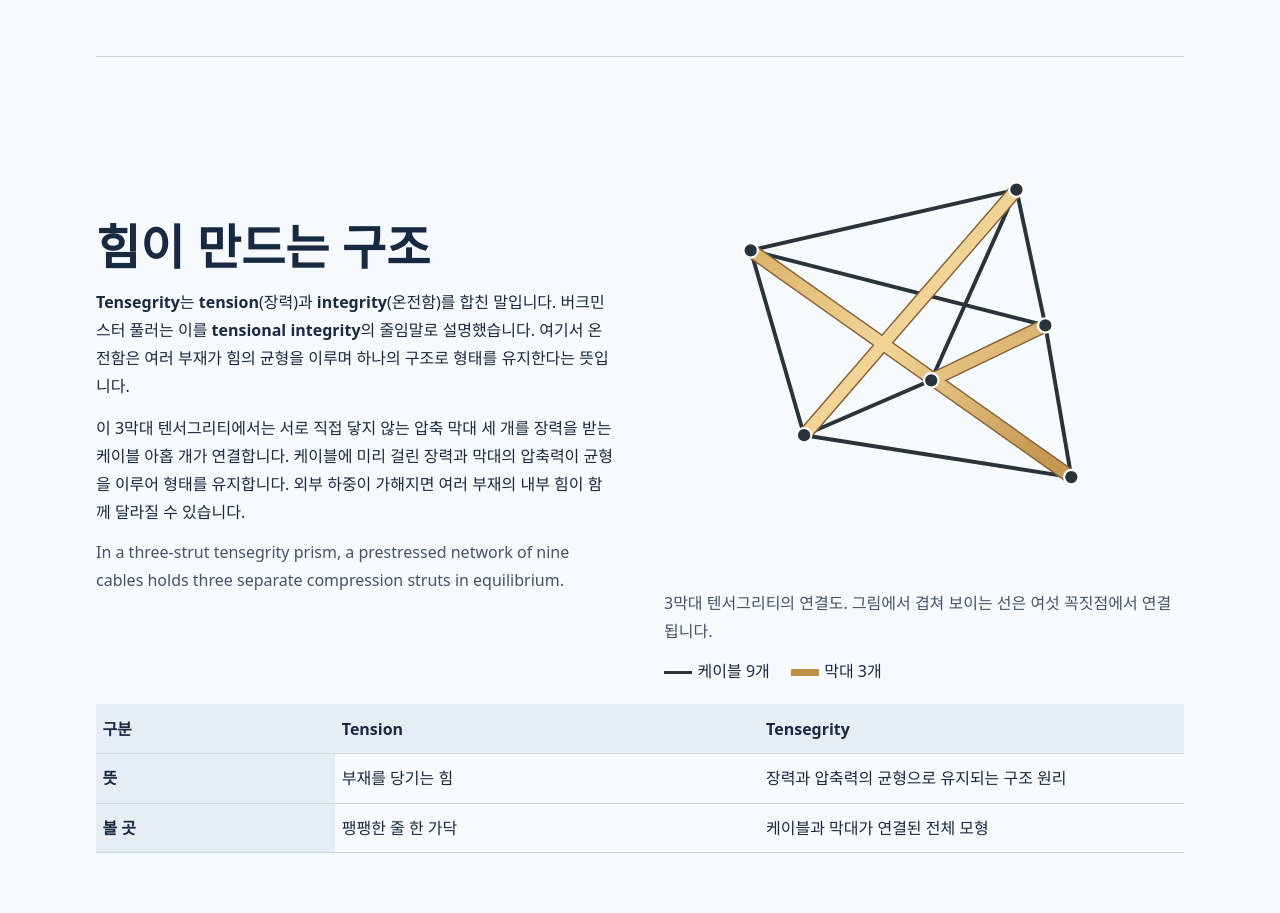
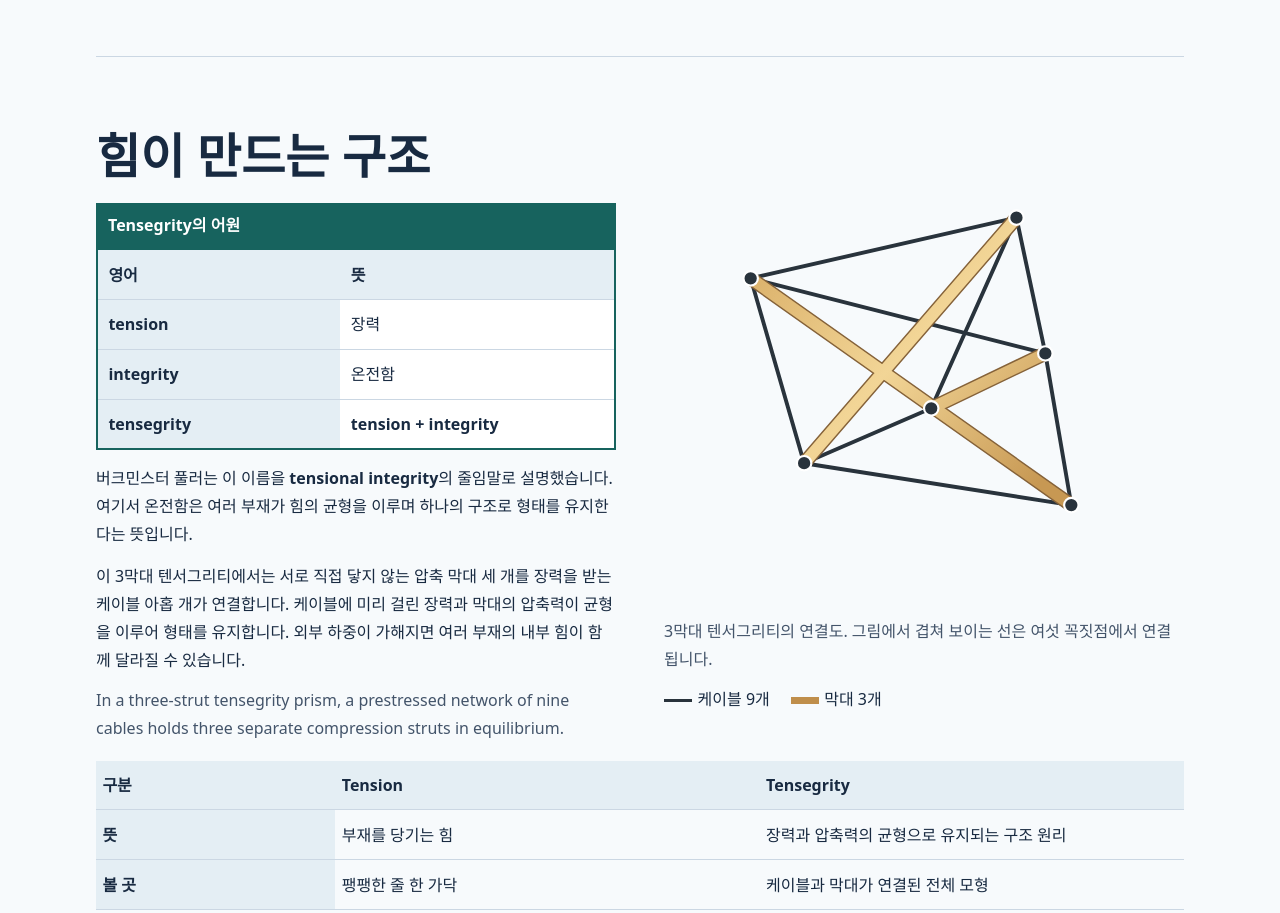
Before and after one commit to cocojin753-prog/study-at, a plain HTML site: page lessons/tension-tensegrity.html in a window 1280 px wide. Shown: the part 1260-2173 px from the top of the page. Drawn offline with Linux system fonts and the light colour scheme.

Commit message:
Highlight the origin of tensegrity in a table

```diff
--- a/lessons/tension-tensegrity.html
+++ b/lessons/tension-tensegrity.html
@@ -42,7 +42,16 @@
 <rect x="84" y="40" width="152" height="20" rx="3" fill="#17635e"/><path class="force" d="M26 50h52m-12-9 12 9-12 9M294 50h-52m12-9-12 9 12 9"/>
 </svg><figcaption>막대의 양 끝을 안쪽으로 누르면 막대 내부에 압축력이 생깁니다. 그림의 화살표는 각 부재의 끝에 가해지는 힘을 나타냅니다.</figcaption><p class="english" lang="en">Compression pushes the ends of a member toward each other.</p></figure>
 </div></section>
-<section class="wrap block" id="structure"><div class="hero-grid"><div><h2>힘이 만드는 구조</h2><p><strong lang="en">Tensegrity</strong>는 <strong lang="en">tension</strong>(장력)과 <strong lang="en">integrity</strong>(온전함)를 합친 말입니다. 버크민스터 풀러는 이를 <strong lang="en">tensional integrity</strong>의 줄임말로 설명했습니다. 여기서 온전함은 여러 부재가 힘의 균형을 이루며 하나의 구조로 형태를 유지한다는 뜻입니다.</p><p>이 3막대 텐서그리티에서는 서로 직접 닿지 않는 압축 막대 세 개를 장력을 받는 케이블 아홉 개가 연결합니다. 케이블에 미리 걸린 장력과 막대의 압축력이 균형을 이루어 형태를 유지합니다. 외부 하중이 가해지면 여러 부재의 내부 힘이 함께 달라질 수 있습니다.</p><p class="english" lang="en">In a three-strut tensegrity prism, a prestressed network of nine cables holds three separate compression struts in equilibrium.</p></div>
+<section class="wrap block" id="structure"><div class="hero-grid"><div><h2>힘이 만드는 구조</h2><table style="border:2px solid #17635e;background:#fff">
+<caption style="caption-side:top;text-align:left;padding:.55rem .75rem;background:#17635e;color:#fff;font-weight:700"><span lang="en">Tensegrity</span>의 어원</caption>
+<thead><tr><th scope="col" style="width:47%;padding-inline:.65rem">영어</th><th scope="col" style="padding-inline:.65rem">뜻</th></tr></thead>
+<tbody>
+<tr><th scope="row" lang="en" style="padding-inline:.65rem">tension</th><td style="padding-inline:.65rem">장력</td></tr>
+<tr><th scope="row" lang="en" style="padding-inline:.65rem">integrity</th><td style="padding-inline:.65rem">온전함</td></tr>
+<tr><th scope="row" lang="en" style="padding-inline:.65rem">tensegrity</th><td style="padding-inline:.65rem"><strong><span lang="en">tension</span> + <span lang="en">integrity</span></strong></td></tr>
+</tbody>
+</table>
+<p>버크민스터 풀러는 이 이름을 <strong lang="en">tensional integrity</strong>의 줄임말로 설명했습니다. 여기서 온전함은 여러 부재가 힘의 균형을 이루며 하나의 구조로 형태를 유지한다는 뜻입니다.</p><p>이 3막대 텐서그리티에서는 서로 직접 닿지 않는 압축 막대 세 개를 장력을 받는 케이블 아홉 개가 연결합니다. 케이블에 미리 걸린 장력과 막대의 압축력이 균형을 이루어 형태를 유지합니다. 외부 하중이 가해지면 여러 부재의 내부 힘이 함께 달라질 수 있습니다.</p><p class="english" lang="en">In a three-strut tensegrity prism, a prestressed network of nine cables holds three separate compression struts in equilibrium.</p></div>
 <figure><svg viewBox="0 0 360 310" role="img" aria-label="짙은 케이블 아홉 개와 밝은 나무색 압축 막대 세 개가 여섯 꼭짓점에서 연결됩니다">
 <defs><linearGradient id="wood-tone" x1="0%" y1="0%" x2="100%" y2="80%">
   <stop offset="0%" stop-color="#d6aa62"/>
```
